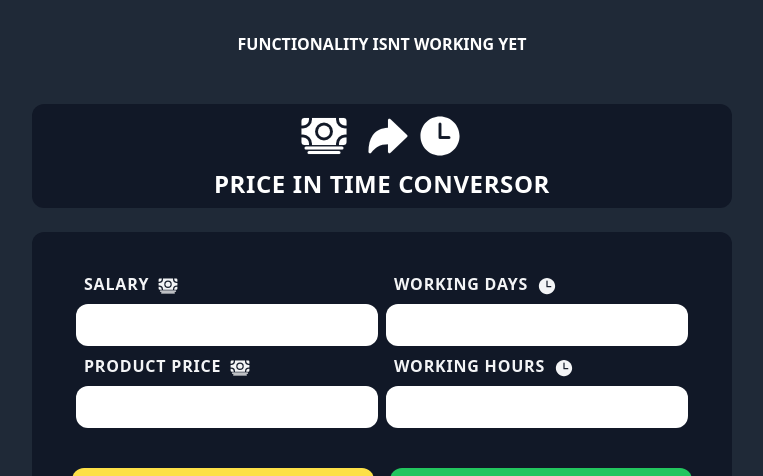
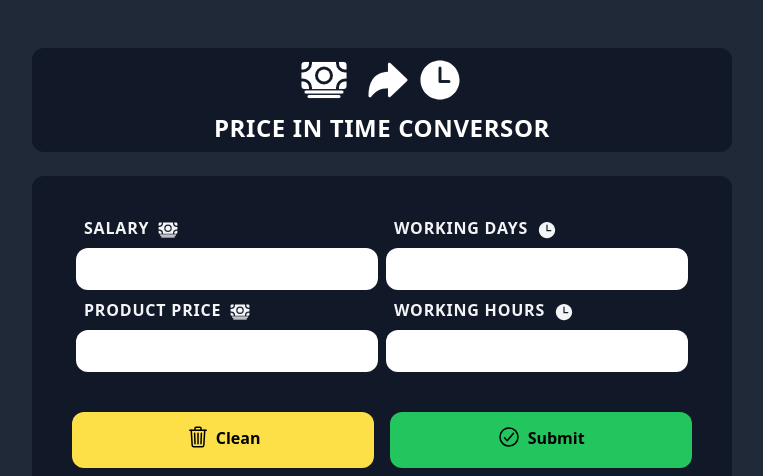
Before and after one commit to imLeonam/price-hour-conversor, a website built with Vite: page index.html in a window 1280 px wide. Shown: the top 476 px of the page, without its empty margins (258-1021 px from the left). Built offline with nearby package versions, Linux system fonts and the light colour scheme.

Commit message:
removed header h1 message

```diff
--- a/index.html
+++ b/index.html
@@ -10,7 +10,6 @@
   </head>
 
   <body class="bg-gray-800 h-full m-0">
-    <h1 class="mt-8 text-center text-white font-black">FUNCTIONALITY ISNT WORKING YET</h1>
     <!-- Title -->
     <header>
       <div class="w-[70vw] max-width mx-auto text-center mt-12 h-max p-2 rounded-xl bg-gray-900">
```
Also changed, not shown: dist/output.css (deleted).
